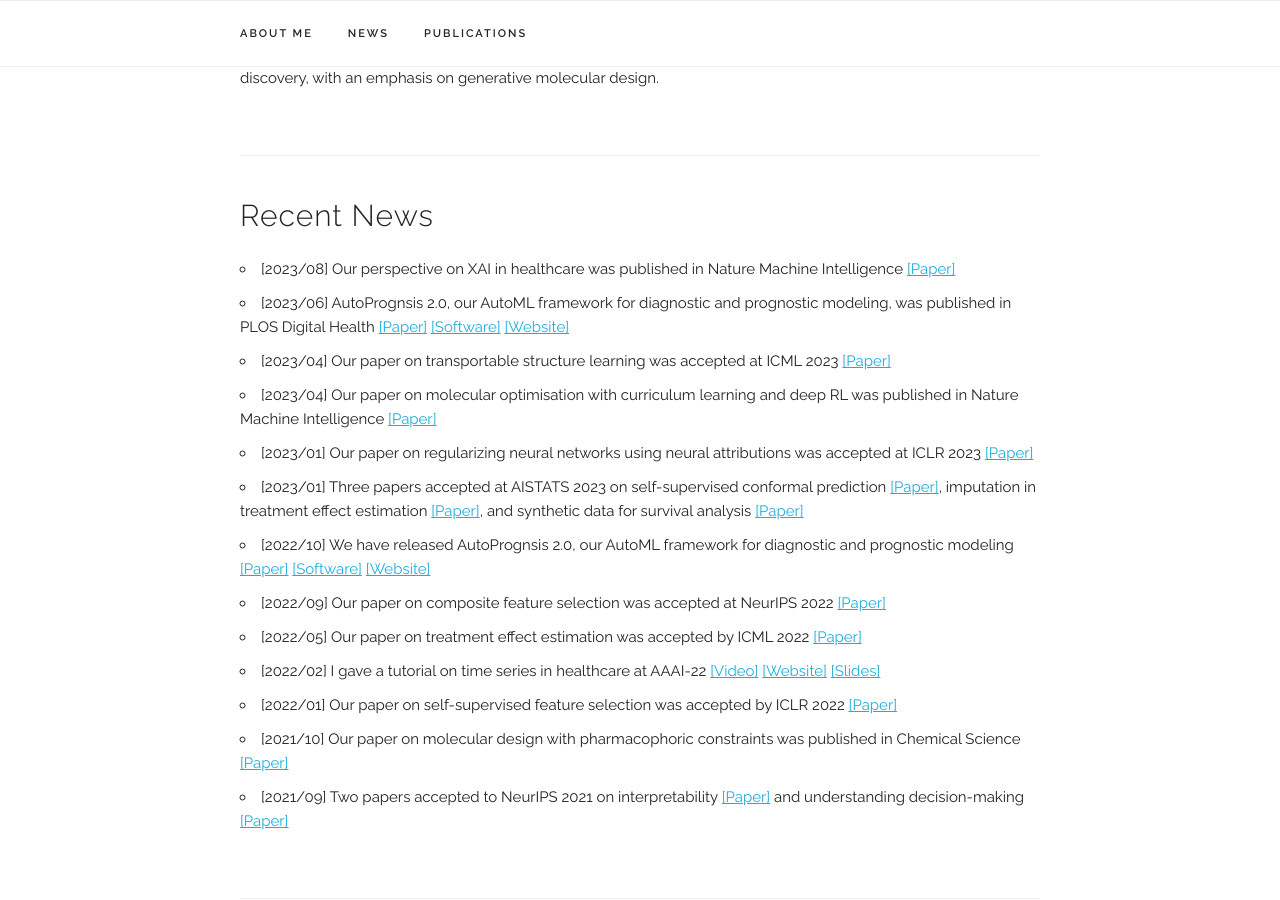
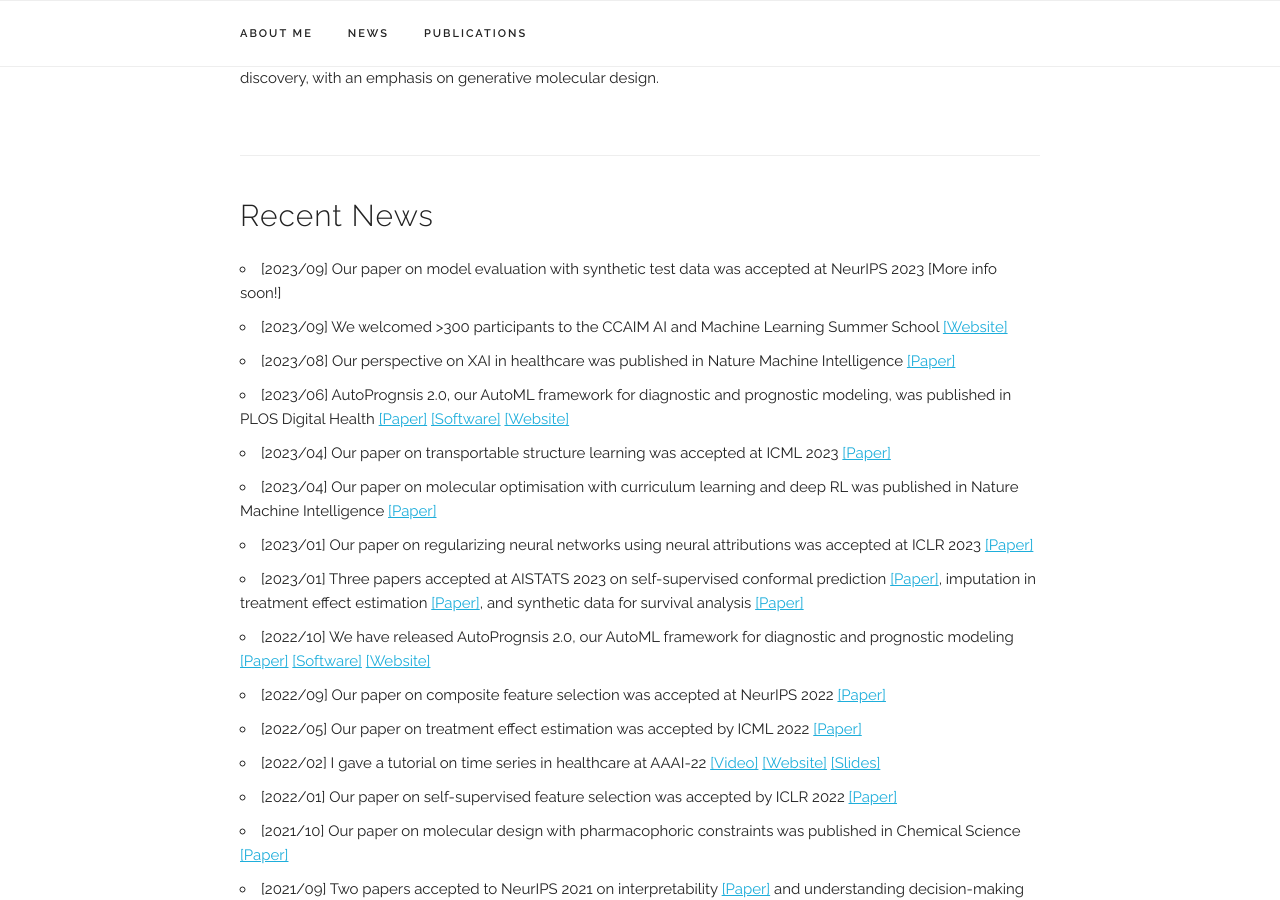
Before and after one commit to fimrie/fimrie.github.io, a Jekyll site: the page built from index.html, in a window 1280 px wide and 900 px high, scrolled down 622 px. Built offline with Jekyll 4.4.1, drawn with Linux system fonts in a browser that asks for light colours; some web fonts are replaced.

Commit message:
Update index.html

```diff
--- a/index.html
+++ b/index.html
@@ -22,6 +22,8 @@ title: Home
 <div class="docs-section" id="news">
   <h4>Recent News</h4>
   <ul>
+    <li>[2023/09] Our paper on model evaluation with synthetic test data was accepted at NeurIPS 2023 [More info soon!]</li>
+    <li>[2023/09] We welcomed >300 participants to the CCAIM AI and Machine Learning Summer School <a href="https://ccaim.cam.ac.uk/summer-school/">[Website]</a></li>
     <li>[2023/08] Our perspective on XAI in healthcare was published in Nature Machine Intelligence <a href="https://www.nature.com/articles/s42256-023-00698-2">[Paper]</a></li>
     <li>[2023/06] AutoPrognsis 2.0, our AutoML framework for diagnostic and prognostic modeling, was published in PLOS Digital Health <a href="https://journals.plos.org/digitalhealth/article?id=10.1371/journal.pdig.0000276">[Paper]</a> <a href="https://github.com/vanderschaarlab/AutoPrognosis">[Software]</a> <a href="https://www.autoprognosis.vanderschaar-lab.com/">[Website]</a></li>
     <li>[2023/04] Our paper on transportable structure learning was accepted at ICML 2023 <a href="https://arxiv.org/abs/2206.06354">[Paper]</a></li>
```
